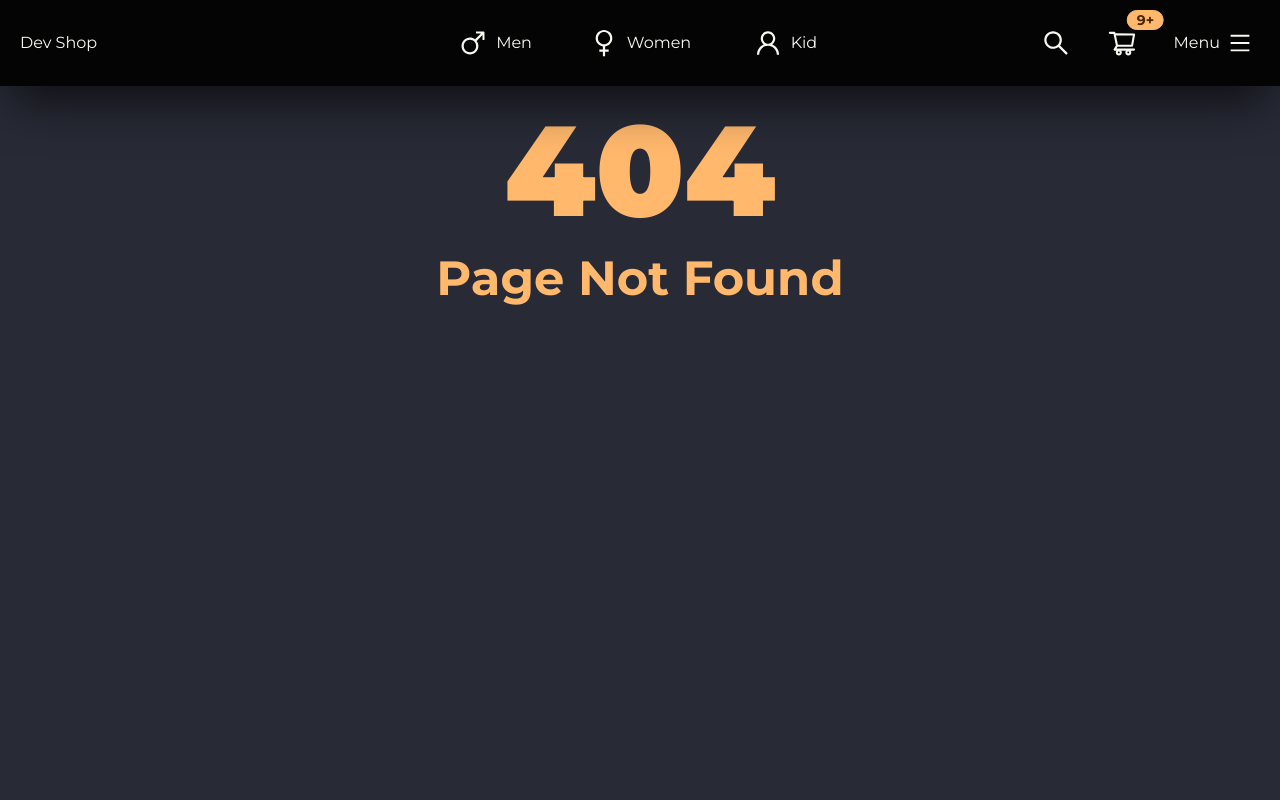
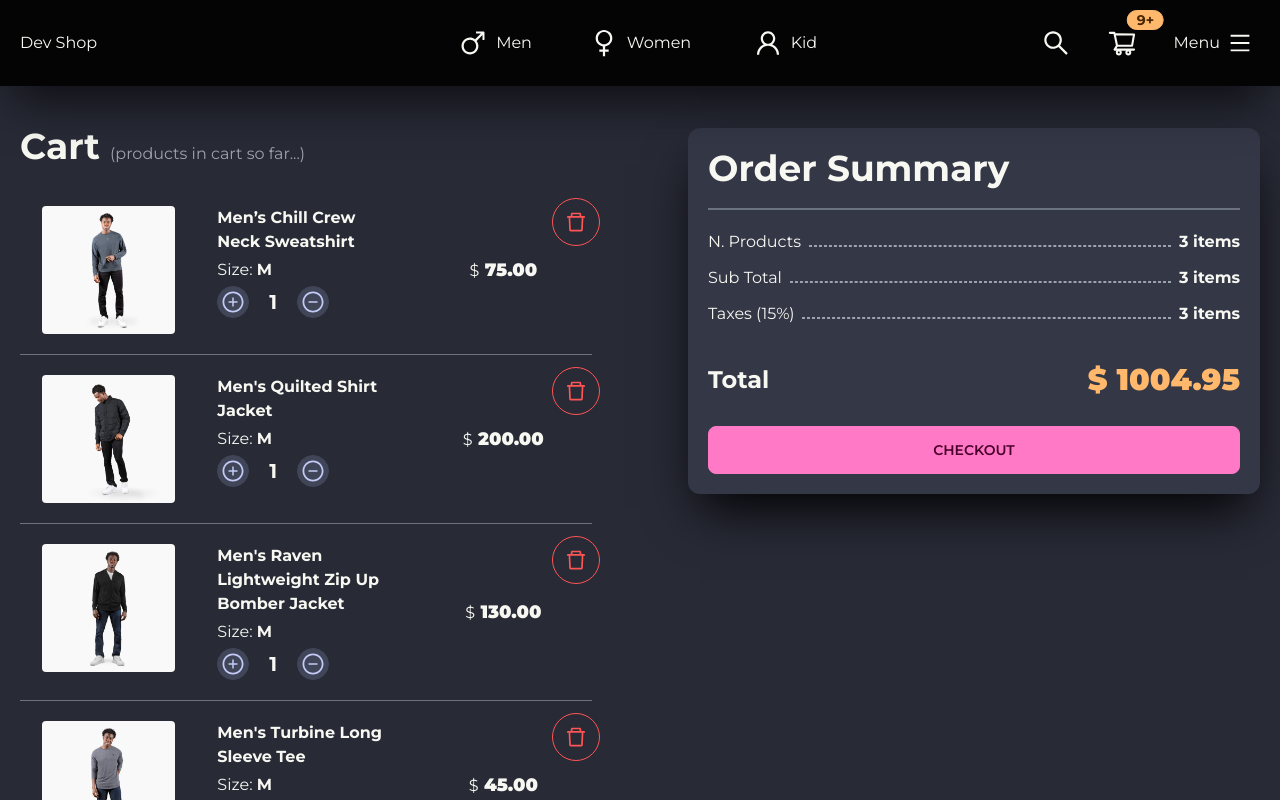
Before and after one commit to Franklin361/dev-shop, a Next.js app: page /cart in a window 1280 px wide. Before the commit this address had no page. Built offline with nearby package versions, Linux system fonts and the light colour scheme.

Commit message:
[FEAT] show order summary in cart page

```diff
--- /dev/null
+++ b/components/cart/OrderSummary.tsx
@@ -0,0 +1,31 @@
+export const OrderSummary = () => {
+    return (
+        <>
+            <div className="flex flex-col gap-3">
+                <div className="flex gap-2 items-baseline">
+                    <span>N. Products</span>
+                    <hr className="flex-1 border-dashed border border-gray-400 " />
+                    <span className="font-bold">3 items</span>
+                </div>
+
+                <div className="flex gap-2 items-baseline">
+                    <span>Sub Total</span>
+                    <hr className="flex-1 border-dashed border border-gray-400 " />
+                    <span className="font-bold">3 items</span>
+                </div>
+
+                <div className="flex gap-2 items-baseline">
+                    <span>Taxes (15%)</span>
+                    <hr className="flex-1 border-dashed border border-gray-400 " />
+                    <span className="font-bold">3 items</span>
+                </div>
+
+            </div>
+
+            <div className="flex justify-between items-center font-bold mt-4 mb-2 text-2xl">
+                <span>Total </span>
+                <span className="font-extrabold text-3xl text-accent">$ 1004.95</span>
+            </div>
+        </>
+    )
+}
--- /dev/null
+++ b/components/cart/index.ts
@@ -0,0 +1,2 @@
+export * from './CartList'
+export * from './OrderSummary'
--- a/components/index.ts
+++ b/components/index.ts
@@ -1,3 +1,4 @@
 export * from './layout'
 export * from './products'
 export * from './ui'
+export * from './cart'
--- a/components/ui/Icon.tsx
+++ b/components/ui/Icon.tsx
@@ -1,6 +1,6 @@
 import { NameIcon, PropsIcon } from "../../interfaces"
 
-import { AiOutlineMan, AiOutlineMenu, AiOutlineMinusCircle, AiOutlinePlusCircle, AiOutlineSearch, AiOutlineShoppingCart, AiOutlineUser, AiOutlineWoman } from "react-icons/ai";
+import { AiOutlineCloseCircle, AiOutlineDelete, AiOutlineMan, AiOutlineMenu, AiOutlineMinusCircle, AiOutlinePlusCircle, AiOutlineSearch, AiOutlineShoppingCart, AiOutlineUser, AiOutlineWoman } from "react-icons/ai";
 
 export const Icon = ({ name, ...props }: PropsIcon): JSX.Element => {
 
@@ -12,8 +12,9 @@ export const Icon = ({ name, ...props }: PropsIcon): JSX.Element => {
         'menu': <AiOutlineMenu {...props} />,
         'search': <AiOutlineSearch {...props} />,
         'plus': <AiOutlinePlusCircle {...props} />,
-        'less': <AiOutlineMinusCircle {...props} />
-
+        'less': <AiOutlineMinusCircle {...props} />,
+        'close': <AiOutlineCloseCircle {...props} />,
+        'delete': <AiOutlineDelete {...props} />,
     }
 
 
--- a/components/ui/ItemCounter.tsx
+++ b/components/ui/ItemCounter.tsx
@@ -1,14 +1,20 @@
 import { Icon } from "./Icon"
 
-export const ItemCounter = () => {
+interface Props {
+    size?: 'lg' | 'sm'
+}
+
+export const ItemCounter = ({ size = 'lg' }: Props) => {
     return (
         <div className="flex items-center gap-5">
-            <button className="btn btn-circle btn-md">
-                <Icon name="plus" className="text-3xl" />
+            <button className={`btn btn-circle ${size === 'lg' ? 'btn-md' : 'btn-sm'}`}>
+                <Icon name="plus" className={`${size === 'lg' ? 'text-3xl' : 'text-2xl'}`} />
             </button>
-            <p className="font-bold text-2xl">1</p>
-            <button className="btn btn-circle btn-md">
-                <Icon name="less" className="text-3xl" />
+
+            <p className={`font-bold ${size === 'lg' ? 'text-2xl' : 'text-xl'}`}>1</p>
+
+            <button className={`btn btn-circle ${size === 'lg' ? 'btn-md' : 'btn-sm'}`}>
+                <Icon name="less" className={`${size === 'lg' ? 'text-3xl' : 'text-2xl'}`} />
             </button>
         </div>
     )
--- a/interfaces/generic.ts
+++ b/interfaces/generic.ts
@@ -8,7 +8,7 @@ export interface ILayoutShop {
     imgUrl?: string
 }
 
-export type NameIcon = 'men' | 'women' | 'kid' | 'search' | 'cart' | 'menu' | 'plus' | 'less'
+export type NameIcon = 'men' | 'women' | 'kid' | 'search' | 'cart' | 'menu' | 'plus' | 'less' | 'close' | 'delete'
 export interface PropsIcon extends IconBaseProps {
     name: NameIcon;
 }
--- /dev/null
+++ b/pages/cart/address.tsx
@@ -0,0 +1,6 @@
+const AddressPage = () => {
+    return (
+        <div>AddressPage</div>
+    )
+}
+export default AddressPage
--- /dev/null
+++ b/pages/cart/index.tsx
@@ -0,0 +1,37 @@
+import { CartList, OrderSummary, ShopLayout } from "../../components"
+import { useRouter } from 'next/router';
+
+
+
+const CartPage = () => {
+    const router = useRouter()
+    return (
+        <ShopLayout
+            title="Dev-Shop | Cart"
+            pageDesc="Shopping cart of the store"
+        >
+            <section className="md:grid md:grid-cols-2 flex flex-col-reverse mt-10 gap-24 relative px-5">
+
+                <section>
+                    <h1 className="text-4xl font-bold">Cart <span className="text-gray-400 text-base font-normal">(products in cart so far...)</span></h1>
+                    <CartList isEdit />
+                </section>
+
+                <section className="shadow-black shadow-2xl rounded-xl bg-neutral-focus p-5 flex flex-col gap-5 md:sticky md:top-32 h-fit">
+                    <h4 className="text-4xl font-bold md:text-start text-center">Order Summary</h4>
+                    <hr className="border border-gray-500" />
+
+                    <OrderSummary />
+
+                    <button
+                        className="btn btn-block btn-primary"
+                        onClick={() => router.push(`cart/address/`)}
+                    >Checkout</button>
+                </section>
+
+            </section>
+        </ShopLayout>
+    )
+}
+
+export default CartPage
```
